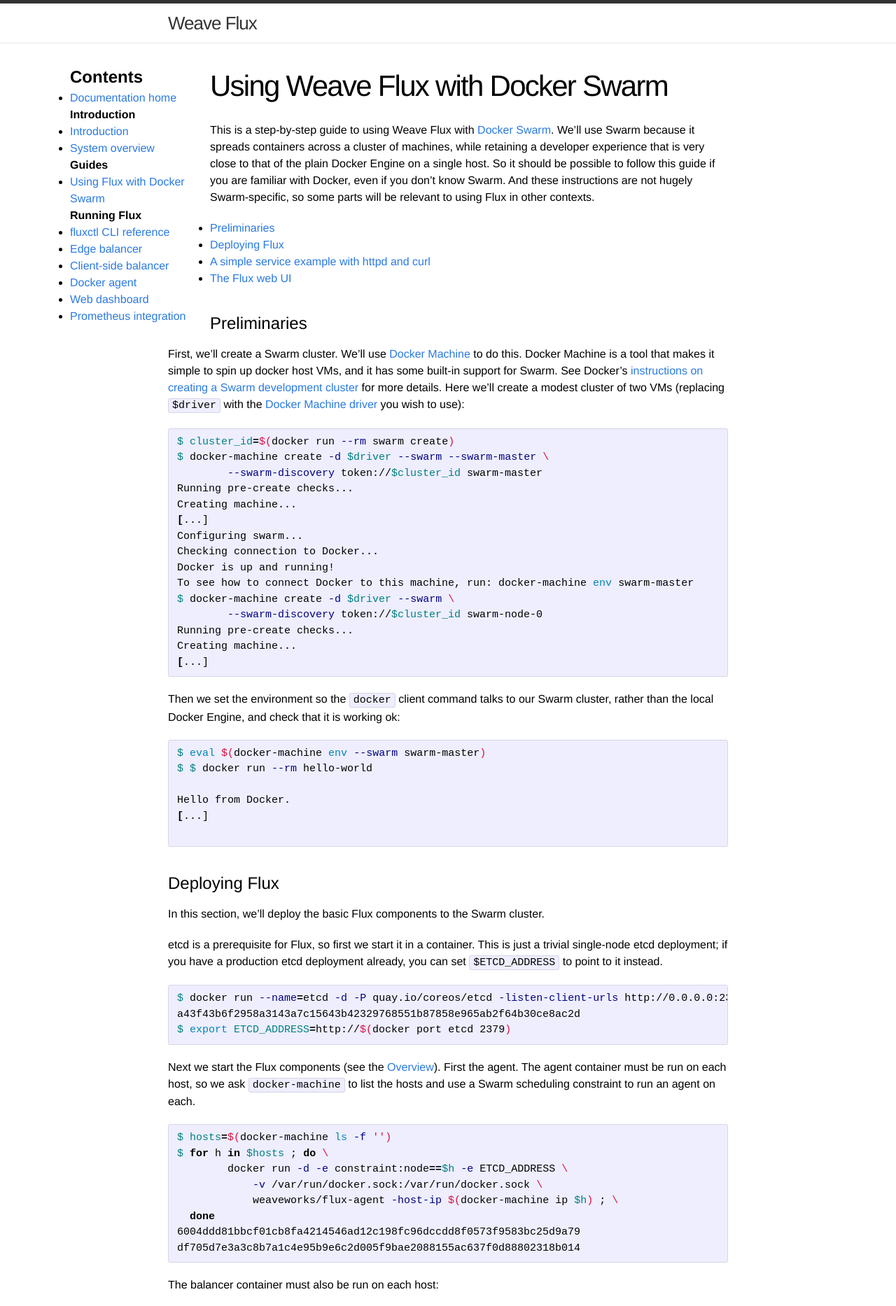
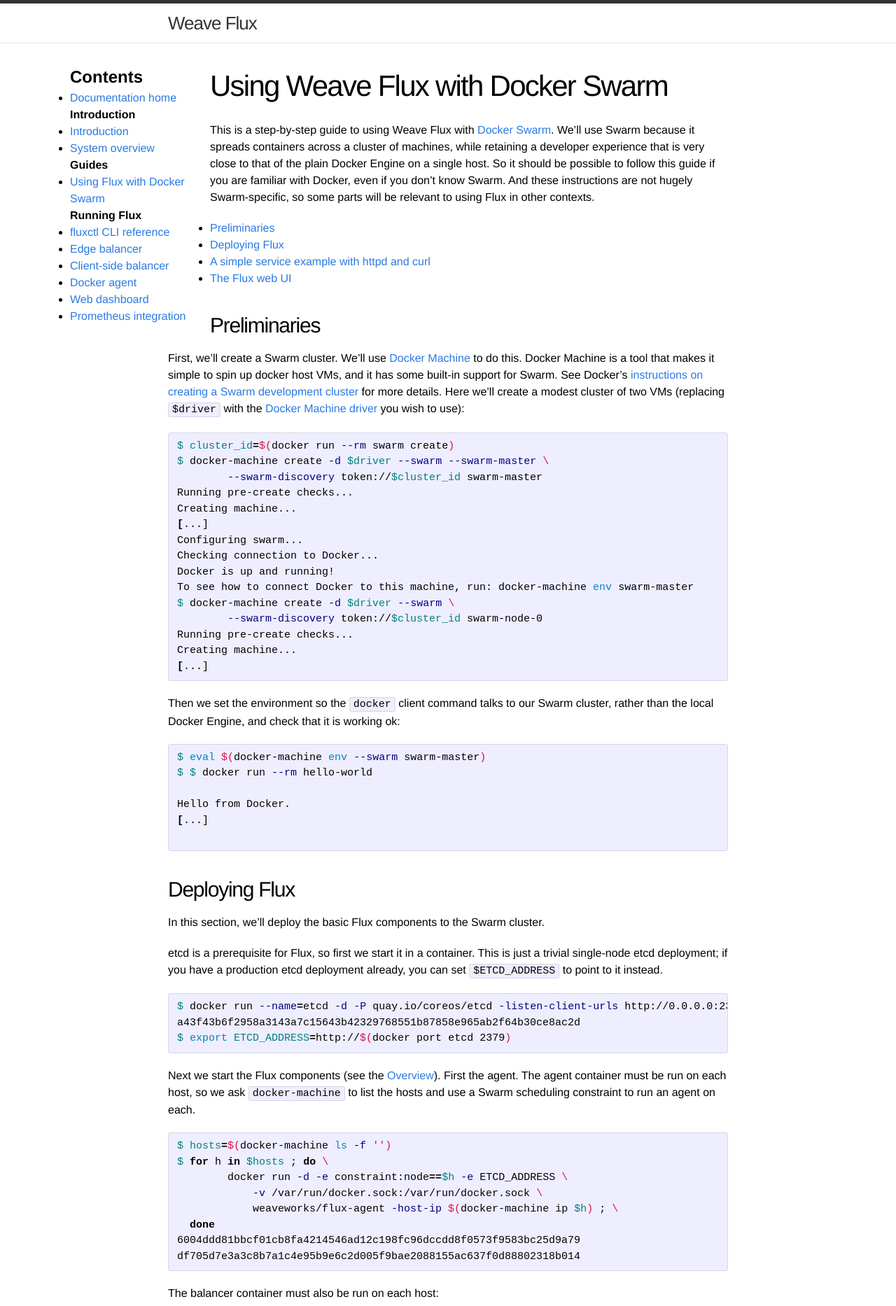
Before and after one commit to weaveworks-experiments/flux-classic, a Jekyll site: the page built from site/swarm.md, in a window 1280 px wide. Shown: the top 1866 px of the page at 70% size. Built offline with Jekyll 4.4.1, drawn with Linux system fonts in a browser that asks for light colours.

Commit message:
Change swarm guide section headings to be h2/'##'
And tweak the font size for headings.

````diff
--- a/site/css/main.css
+++ b/site/css/main.css
@@ -201,18 +201,23 @@
   margin: 40px 0 20px;
 }
 
+.post-content h1 {
+  font-size: 36px;
+  letter-spacing: -1.25px;
+}
+
 .post-content h2 {
-  font-size: 32px;
+  font-size: 30px;
   letter-spacing: -1.25px;
 }
 
 .post-content h3 {
-  font-size: 26px;
+  font-size: 24px;
   letter-spacing: -1px;
 }
 
 .post-content h4 {
-  font-size: 20px;
+  font-size: 18px;
   letter-spacing: -1px;
 }
 
--- a/site/swarm.md
+++ b/site/swarm.md
@@ -15,7 +15,7 @@
 * ToC
 {:toc}
 
-# Preliminaries
+## Preliminaries
 
 First, we'll create a Swarm cluster.  We'll use [Docker
 Machine](http://www.docker.com/products/docker-machine) to do
@@ -58,7 +58,7 @@
 
 ```
 
-# Deploying Flux
+## Deploying Flux
 
 In this section, we'll deploy the basic Flux components to the Swarm
 cluster.
@@ -105,7 +105,7 @@
 
 You have now deployed Flux!
 
-# A simple service example with httpd and curl
+## A simple service example with httpd and curl
 
 In this section, we'll define a service consisting of some Apache
 httpd containers, and then send requests to the service with curl.  In
@@ -175,7 +175,7 @@
 Flux load-balances requests across the service instances, so this
 request might have been served by either httpd container.
 
-# The Flux web UI
+## The Flux web UI
 
 Flux features a web-based UI.  This section explains how to get
 started with it.
````
